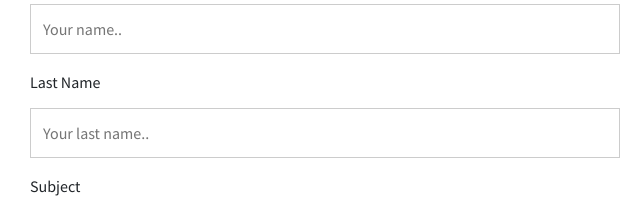
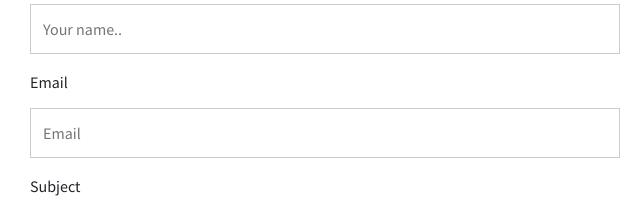
Before and after one commit to Asasane/Portfolio, a plain HTML site: page index.html in a window 1280 px wide. Shown: the part 2391-2600 px from the top of the page, 0-640 px from the left. Drawn offline with Linux system fonts and the light colour scheme; some packages are replaced by stand-ins of ours.

Commit message:
Update index.html

```diff
--- a/index.html
+++ b/index.html
@@ -296,8 +296,8 @@
             <form action="/action_page.php">
               <label for="fname">First Name</label>
               <input type="text" id="fname" name="firstname" placeholder="Your name..">
-              <label for="lname">Last Name</label>
-              <input type="text" id="lname" name="lastname" placeholder="Your last name..">
+              <label for="Email">Email</label>
+              <input type="text" id="Email" name="Email" placeholder="Email">
               <label for="subject">Subject</label>
               <textarea id="subject" name="subject" placeholder="Write something.." style="height:170px"></textarea>
               <input type="submit" value="Submit">
```
